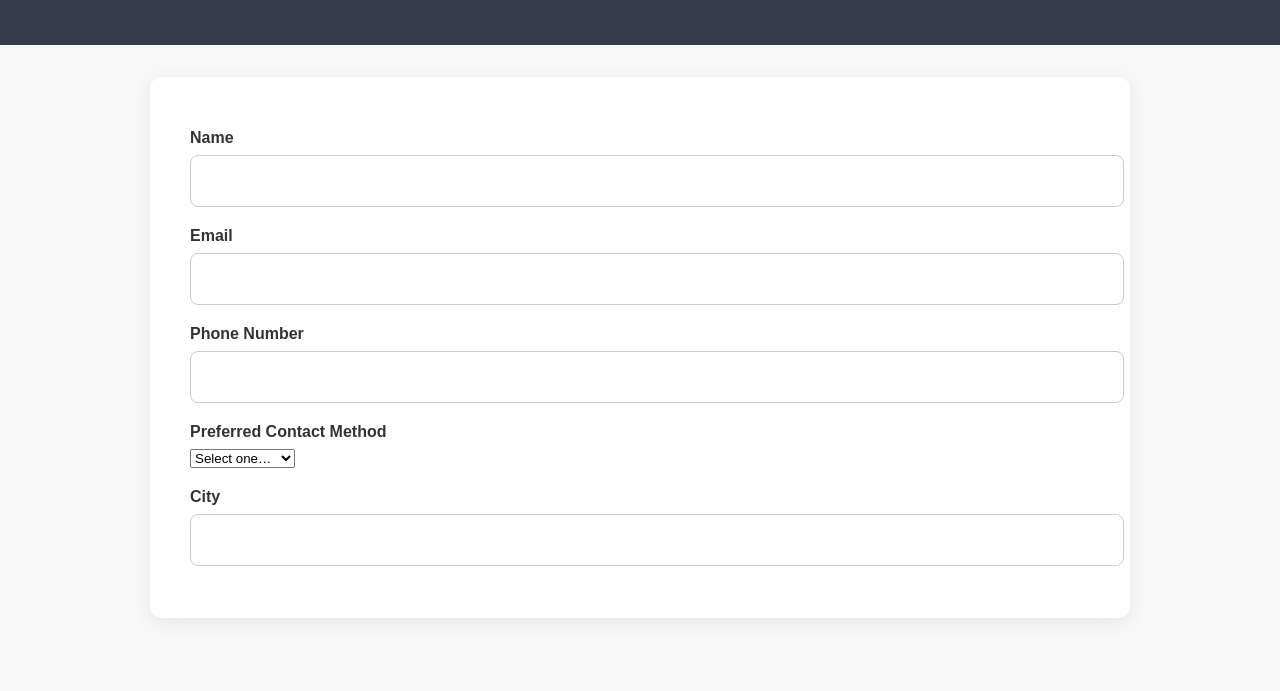
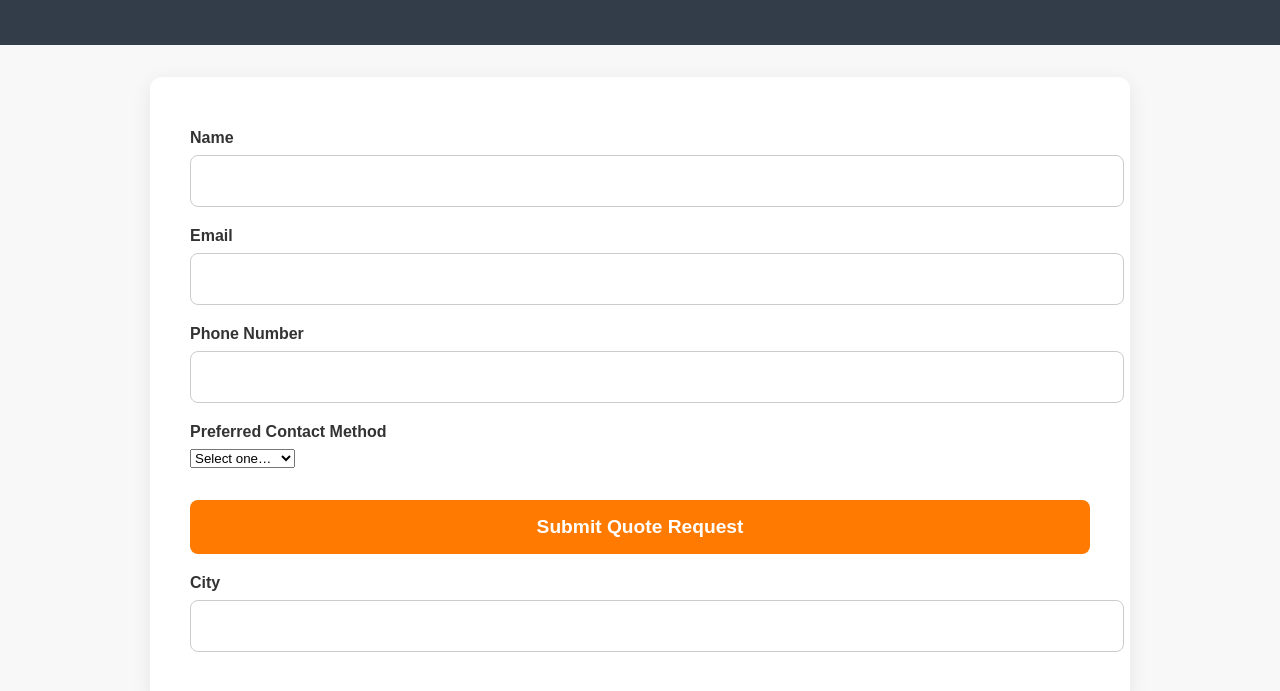
Before and after one commit to totalgaragerefresh-sudo/total-garage-refresh, a plain HTML site: page quote.html in a window 1280 px wide. Shown: the part 239-930 px from the top of the page. Before the commit the page ends 889 px from the top, so only its background shows below. Drawn offline with Linux system fonts and the light colour scheme.

Commit message:
Update quote.html

```diff
--- a/quote.html
+++ b/quote.html
@@ -132,6 +132,7 @@
     <option value="text">Text Message</option>
     <option value="email">Email</option>
 </select>
+<button type="submit" class="submit-btn">Submit Quote Request</button>
 
     <label>City</label>
     <input type="text" name="city" required />
```
